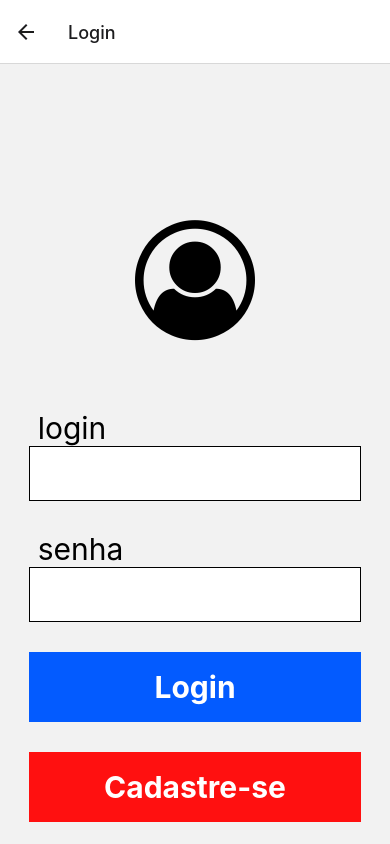
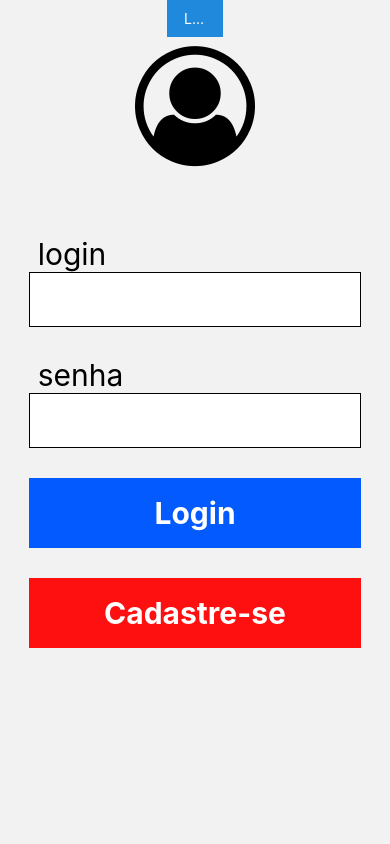
Before and after one commit to Tjaos/lista-contatos-react-native, a React Native app: screen /Login in a window 390 px wide. Built offline with nearby package versions, Linux system fonts and the light colour scheme; no server answers.

Commit message:
Ajustes no Header da tela de login

```diff
--- a/App.js
+++ b/App.js
@@ -13,7 +13,7 @@ const Stack = createNativeStackNavigator();
 export default function App() {
   return (
     <NavigationContainer>
-      <Stack.Navigator initialRouteName="Listar">
+      <Stack.Navigator initialRouteName="Login">
         <Stack.Screen
           name="Listar"
           component={ListaScreen}
@@ -24,7 +24,11 @@ export default function App() {
           component={AlterarScreen}
           options={{ headerShown: false }}
         />
-        <Stack.Screen name="Login" component={LoginScreen} />
+        <Stack.Screen
+          name="Login"
+          component={LoginScreen}
+          options={{ headerShown: false }}
+        />
         <Stack.Screen
           name="Inserir"
           component={InserirScreen}
--- a/screens/Login.js
+++ b/screens/Login.js
@@ -7,6 +7,8 @@ import {
   TouchableOpacity,
 } from "react-native";
 import Icon from "react-native-vector-icons/FontAwesome";
+import { Header } from "react-native-elements";
+
 export default function LoginScreen({ navigation }) {
   return (
     <View
@@ -17,6 +19,14 @@ export default function LoginScreen({ navigation }) {
         },
       ]}
     >
+      <Header
+        centerComponent={{
+          text: "Login",
+          style: {
+            color: "#fff",
+          },
+        }}
+      />
       <View style={styles.containerLogin}>
         <Icon name="user-circle-o" size={120} color="#000" />
 
@@ -48,7 +58,7 @@ const styles = StyleSheet.create({
     alignItems: "center",
   },
   containerLogin: {
-    top: "20%",
+    top: "1%",
     alignItems: "center",
     width: "100%",
   },
@@ -64,7 +74,7 @@ const styles = StyleSheet.create({
     height: 55,
     width: "85%",
     backgroundColor: "#ffffff",
-    top: "32%",
+    top: "2%",
     borderRightWidth: 1,
     borderLeftWidth: 1,
     borderTopWidth: 1,
```
